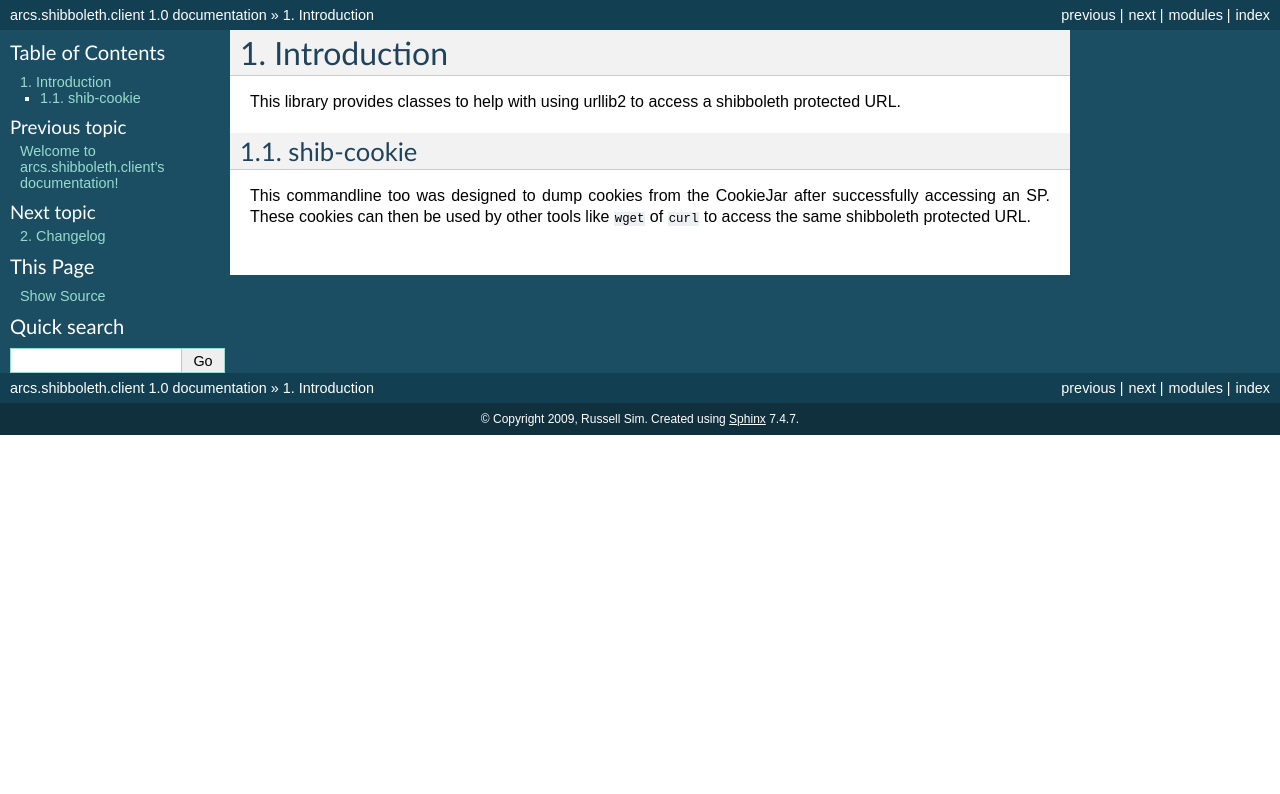
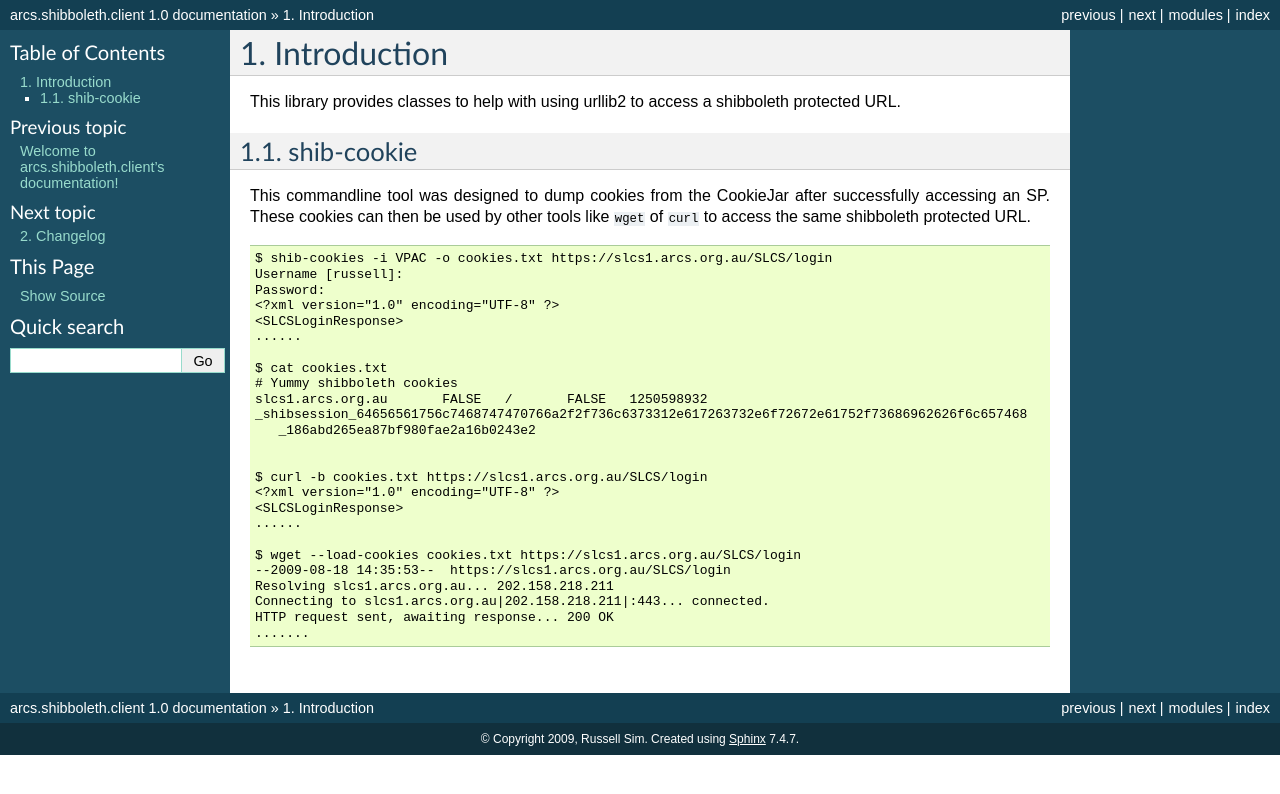
Before and after one commit to grith/sibboleth, a Sphinx documentation site: the page built from docs/intro.rst, in a window 1280 px wide. Shown: the top 794 px of the page. Built offline with Sphinx 7.4.7, drawn with Linux system fonts in a browser that asks for light colours.

Commit message:
fixed mionor typo, added example usage

```diff
--- a/docs/intro.rst
+++ b/docs/intro.rst
@@ -8,4 +8,32 @@ This library provides classes to help with using urllib2 to access a shibboleth
 shib-cookie
 -----------
 
-This commandline too was designed to dump cookies from the CookieJar after successfully accessing an SP. These cookies can then be used by other tools like ``wget`` of ``curl`` to access the same shibboleth protected URL.
+This commandline tool was designed to dump cookies from the CookieJar after successfully accessing an SP. These cookies can then be used by other tools like ``wget`` of ``curl`` to access the same shibboleth protected URL.
+
+::
+
+   $ shib-cookies -i VPAC -o cookies.txt https://slcs1.arcs.org.au/SLCS/login
+   Username [russell]:
+   Password:
+   <?xml version="1.0" encoding="UTF-8" ?>
+   <SLCSLoginResponse>
+   ......
+
+   $ cat cookies.txt
+   # Yummy shibboleth cookies
+   slcs1.arcs.org.au       FALSE   /       FALSE   1250598932
+   _shibsession_64656561756c7468747470766a2f2f736c6373312e617263732e6f72672e61752f73686962626f6c657468
+      _186abd265ea87bf980fae2a16b0243e2
+
+
+   $ curl -b cookies.txt https://slcs1.arcs.org.au/SLCS/login
+   <?xml version="1.0" encoding="UTF-8" ?>
+   <SLCSLoginResponse>
+   ......
+
+   $ wget --load-cookies cookies.txt https://slcs1.arcs.org.au/SLCS/login
+   --2009-08-18 14:35:53--  https://slcs1.arcs.org.au/SLCS/login
+   Resolving slcs1.arcs.org.au... 202.158.218.211
+   Connecting to slcs1.arcs.org.au|202.158.218.211|:443... connected.
+   HTTP request sent, awaiting response... 200 OK
+   .......
```
